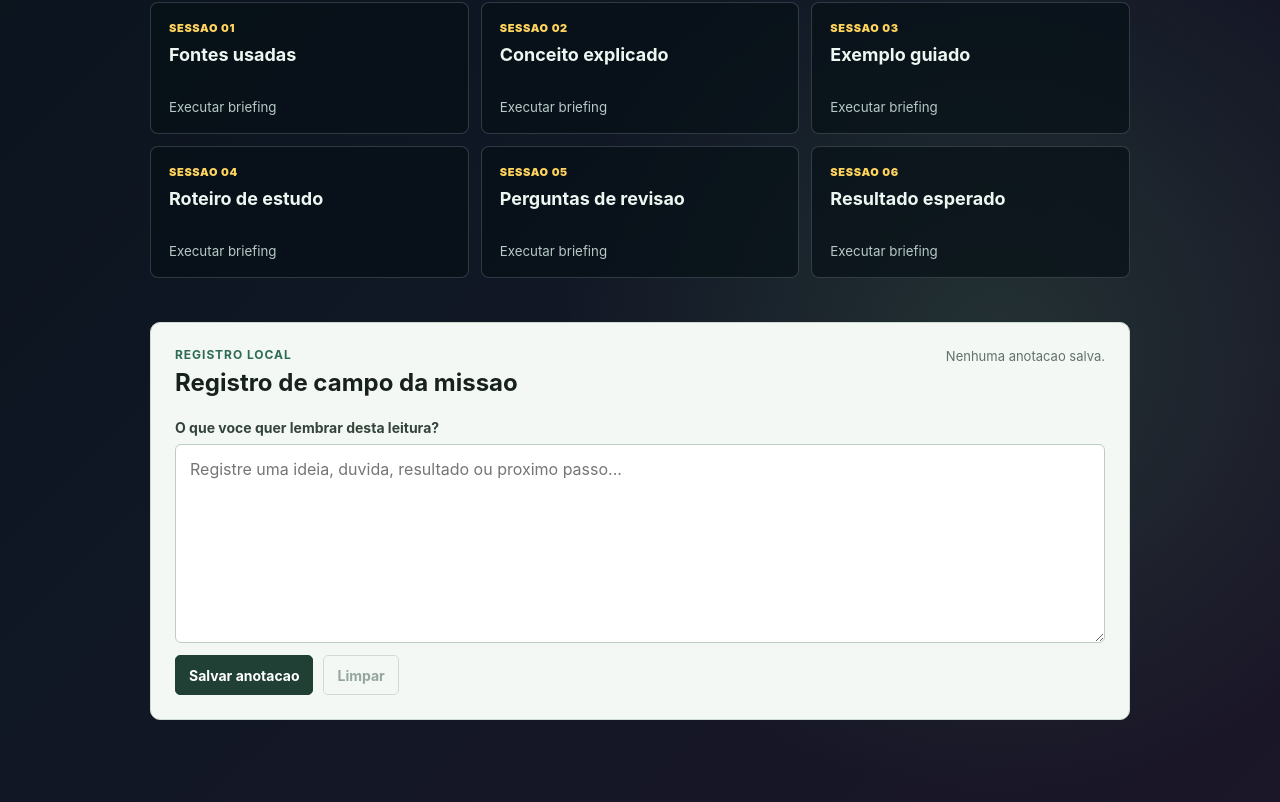
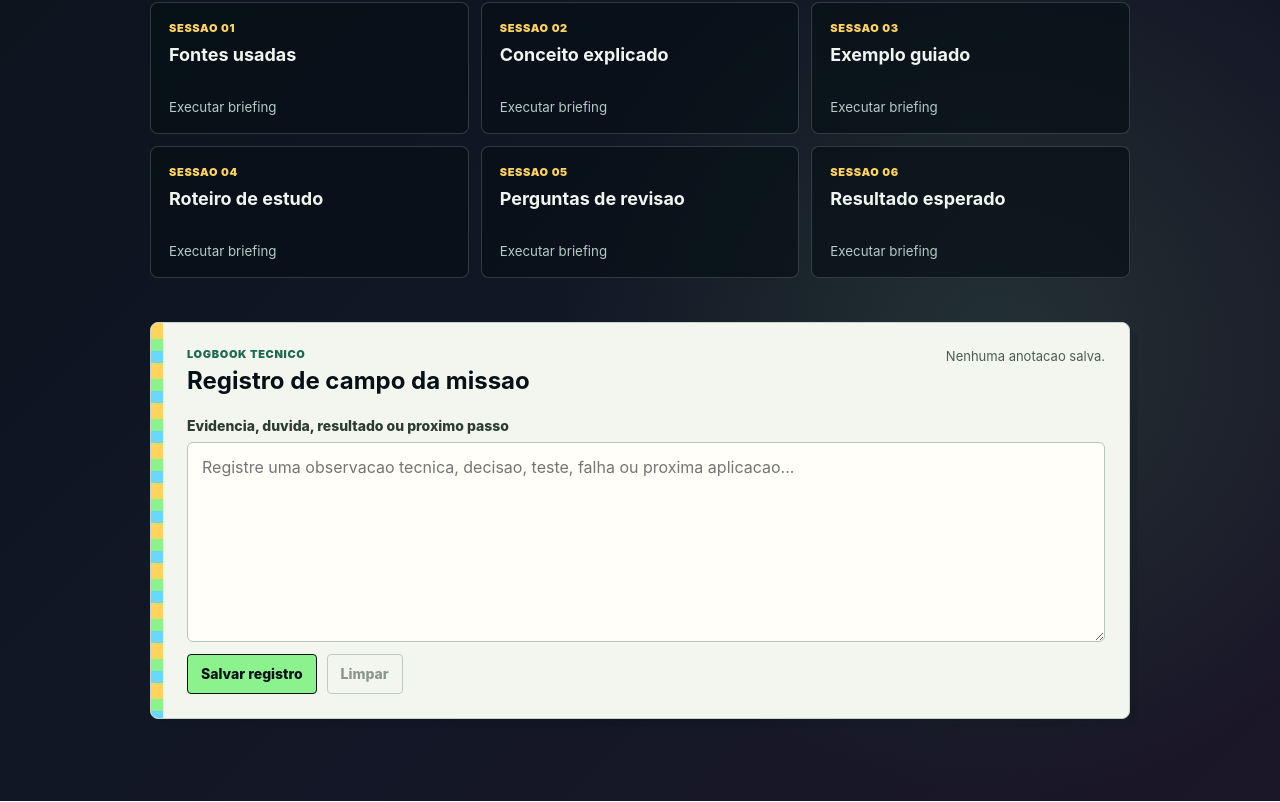
Before and after one commit to Kaluan-Ka/studyops, a Next.js app: page /fundamentos/cli-para-ferramentas/tarefas/definir-contrato-de-entrada-e-saida in a window 1280 px wide. Shown: the part 811-1613 px from the top of the page. Built offline with nearby package versions, Linux system fonts and the light colour scheme.

Commit message:
feat: redesenha anotacoes como logbook

```diff
--- a/src/app/content.module.css
+++ b/src/app/content.module.css
@@ -141,11 +141,31 @@
 }
 
 .studyNote {
+  position: relative;
+  display: grid;
+  grid-template-columns: 12px minmax(0, 1fr);
+  gap: 0;
   margin-top: 44px;
+  border: 1px solid #c7d4cc;
+  border-radius: 8px;
+  background: #f3f6ee;
+  color: #071016;
+  box-shadow: 8px 8px 0 rgba(7, 16, 22, 0.12);
+  overflow: hidden;
+}
+
+.studyNoteRail {
+  background:
+    repeating-linear-gradient(
+      180deg,
+      #ffd45d 0 16px,
+      #8bf28e 16px 28px,
+      #69d8ff 28px 40px
+    );
+}
+
+.studyNoteBody {
   padding: 24px;
-  border: 1px solid #cddbd0;
-  border-radius: 10px;
-  background: #f4f8f4;
 }
 
 .studyNoteHeader {
@@ -156,21 +176,23 @@
 }
 
 .studyNoteKicker {
-  color: #2d6b55;
-  font-size: 12px;
-  font-weight: 750;
-  letter-spacing: 0.08em;
+  color: #1d6a51;
+  font-size: 11px;
+  font-weight: 900;
+  letter-spacing: 0.06em;
   text-transform: uppercase;
 }
 
 .studyNote h2 {
   margin-top: 6px;
-  color: #17211d;
+  color: #071016;
   font-size: 24px;
+  line-height: 1.18;
 }
 
 .studyNoteStatus {
-  color: #607269;
+  max-width: 220px;
+  color: #4b5c54;
   font-size: 13px;
   line-height: 1.4;
   text-align: right;
@@ -179,9 +201,9 @@
 .studyNoteLabel {
   display: block;
   margin-top: 22px;
-  color: #33443b;
+  color: #2c3b34;
   font-size: 14px;
-  font-weight: 700;
+  font-weight: 800;
 }
 
 .studyNoteTextarea {
@@ -190,17 +212,17 @@
   min-height: 150px;
   margin-top: 8px;
   padding: 12px 14px;
-  border: 1px solid #bdcec1;
+  border: 1px solid #b6c6bb;
   border-radius: 6px;
-  background: #fff;
-  color: #17211d;
+  background: #fffef8;
+  color: #071016;
   font: inherit;
   line-height: 1.55;
   resize: vertical;
 }
 
 .studyNoteTextarea:focus-visible {
-  border-color: #2d6b55;
+  border-color: #1d6a51;
 }
 
 .studyNoteActions {
@@ -214,23 +236,23 @@
 .studyNoteClear {
   min-height: 40px;
   padding: 8px 13px;
-  border-radius: 5px;
+  border-radius: 4px;
   font: inherit;
   font-size: 14px;
-  font-weight: 700;
+  font-weight: 850;
   cursor: pointer;
 }
 
 .studyNoteSave {
-  border: 1px solid #203f35;
-  background: #203f35;
-  color: #fff;
+  border: 1px solid #071016;
+  background: #8bf28e;
+  color: #071016;
 }
 
 .studyNoteClear {
-  border: 1px solid #aebeb2;
+  border: 1px solid #8fa096;
   background: transparent;
-  color: #365548;
+  color: #263a31;
 }
 
 .studyNoteSave:disabled,
--- a/src/components/StudyNote.tsx
+++ b/src/components/StudyNote.tsx
@@ -90,33 +90,36 @@ export function StudyNote({ noteKey, label }: StudyNoteProps) {
 
   return (
     <section className={styles.studyNote} aria-labelledby={`${noteKey}-label`}>
+      <div className={styles.studyNoteRail} aria-hidden="true" />
+      <div className={styles.studyNoteBody}>
         <div className={styles.studyNoteHeader}>
           <div>
-          <p className={styles.studyNoteKicker}>Registro local</p>
+            <p className={styles.studyNoteKicker}>Logbook tecnico</p>
             <h2 id={`${noteKey}-label`}>{label}</h2>
           </div>
           <span className={styles.studyNoteStatus} aria-live="polite">{statusMessage}</span>
         </div>
         <label className={styles.studyNoteLabel} htmlFor={`${noteKey}-input`}>
-        O que voce quer lembrar desta leitura?
+          Evidencia, duvida, resultado ou proximo passo
         </label>
         <textarea
           id={`${noteKey}-input`}
           className={styles.studyNoteTextarea}
           value={text}
           onChange={(event) => handleChange(event.target.value)}
-        placeholder="Registre uma ideia, duvida, resultado ou proximo passo..."
+          placeholder="Registre uma observacao tecnica, decisao, teste, falha ou proxima aplicacao..."
           rows={7}
           disabled={state === "loading"}
         />
         <div className={styles.studyNoteActions}>
           <button type="button" className={styles.studyNoteSave} onClick={handleSave} disabled={state === "loading" || state === "error"}>
-          Salvar anotacao
+            Salvar registro
           </button>
           <button type="button" className={styles.studyNoteClear} onClick={handleClear} disabled={state === "loading" || (!text && !savedText)}>
             Limpar
           </button>
         </div>
+      </div>
     </section>
   );
 }
```
Lines whose indentation alone changed are shown as unchanged.
